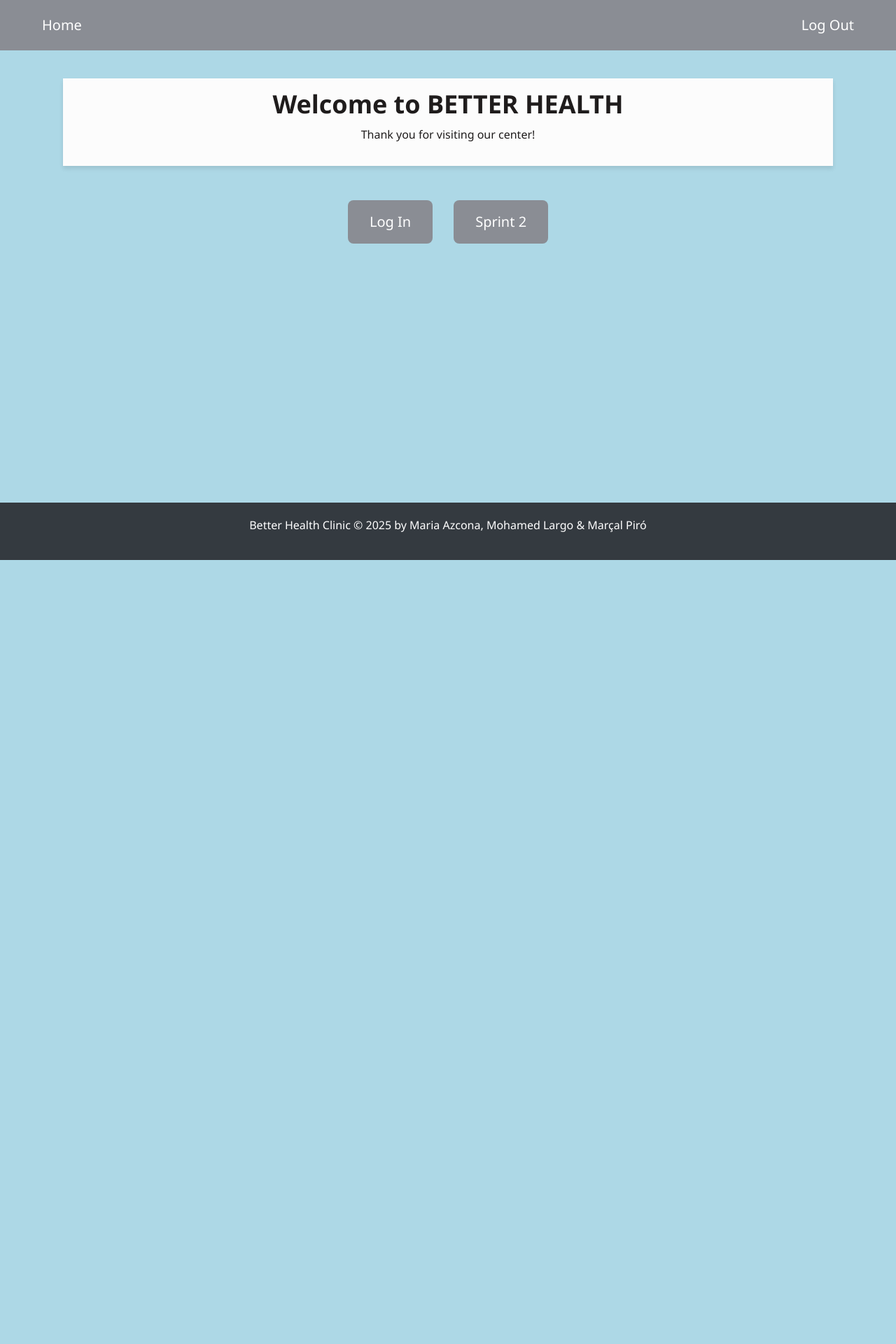
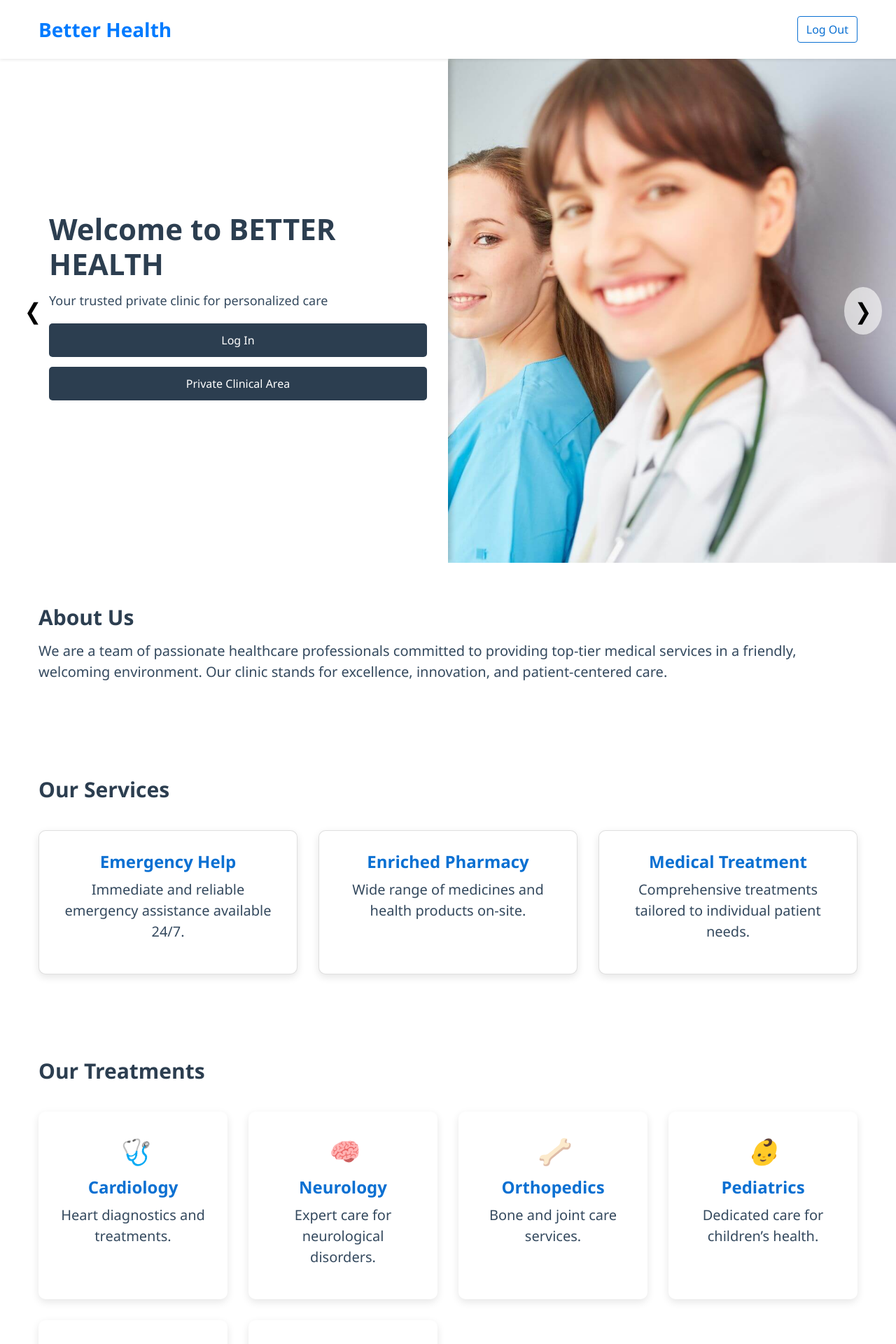
Before and after one commit to mpp44/BetterHealthProject, a Django app: page / in a window 1280 px wide. Shown: the top 1920 px of the page at 70% size. Before the commit the page ends 800 px from the top, so only its background shows below. Run offline with Django 5.2, Linux system fonts and the light colour scheme; the visitor is signed in with stand-in values (Sample User, id 1); some libraries are stand-ins or nearby versions.

Commit message:
landing page

```diff
--- a/core/static/css/style.css
+++ b/core/static/css/style.css
@@ -1,242 +1,249 @@
-* {
-    margin: 0;
-    padding: 0;
-    box-sizing: border-box;
+
+body {
+  font-family: 'Segoe UI', Tahoma, Geneva, Verdana, sans-serif;
+  margin: 0;
+  padding: 0;
+  background: #ffffff;
+  color: #333;
 }
 
-html, body {
-    font-family: 'Segoe UI', Tahoma, Geneva, Verdana, sans-serif;
-    background-color: lightblue;
-    color: #333;
-    line-height: 1.6;
-    height: 100%;
-    margin: 0;
-    display: flex;
-    flex-direction: column;
+.section {
+  padding: 60px 20px;
 }
 
 .container {
-    flex: 1;
-    padding: 20px;
+  max-width: 1200px;
+  margin: 0 auto;
 }
 
-header {
-    background-color: #fcfcfc;
-    color: #1f1c1c;
-    padding: 15px 0;
-    text-align: center;
-    box-shadow: 0 4px 6px rgba(0, 0, 0, 0.1);
+.container h2{
+  font-size: 30px;
+  margin-bottom: 15px;
+  color: #2c3e50;
+  font-weight: bold;
 }
 
-header h1 {
-    font-size: 36px;
-    font-weight: bold;
-    margin-bottom: 10px;
+.container p{
+  font-size: 20px;
+  margin-bottom: 15px;
+  color: #34495e;
+}
+
+
+.hero-carousel {
+  position: relative;
+  overflow: hidden;
+  height: 90vh;
+}
+
+.carousel {
+  position: relative;
+  height: 100%;
+}
+
+.carousel-item {
+  display: none;
+  position: absolute;
+  top: 0;
+  left: 0;
+  width: 100%;
+  height: 100%;
+  background-size: cover;
+  background-position: center;
+  transition: opacity 1s ease-in-out;
+}
+
+.carousel-item.active {
+  display: block;
+  position: relative;
+  z-index: 1;
+}
+
+
+.carousel-content {
+  position: absolute;
+  top: 0;
+  left: 0;
+  width: 50%;
+  height: 100%;
+  background-color: #FFFFFF;
+  padding: 30px;
+  display: flex;
+  flex-direction: column;
+  justify-content: center;
+  box-shadow: 4px 0 8px rgba(0,0,0,0.2);
+}
+
+.carousel-content h1 {
+  font-size: 42px;
+  margin-bottom: 15px;
+  margin-left: 40px;
+  color: #2c3e50;
+  font-weight: bold;
+}
+
+.carousel-content p {
+  font-size: 18px;
+  margin-bottom: 20px;
+  margin-left: 40px;
+  color: #34495e;
+  line-height: 1.4;
+}
+
+.carousel-content .btn {
+  display: inline-block;
+  background-color: #2c3e50;
+  color: #fff;
+  padding: 12px 25px;
+  margin-left: 40px;
+  margin-bottom: 14px;
+  border: none;
+  border-radius: 5px;
+  font-size: 16px;
+  text-decoration: none;
+  transition: background-color 0.3s ease;
+  cursor: pointer;
+}
+
+.carousel-content .btn:hover {
+  background-color: #34495e;
+}
+
+.carousel-btn {
+  position: absolute;
+  top: 50%;
+  transform: translateY(-50%);
+  font-size: 2rem;
+  background: rgba(255,255,255,0.6);
+  border: none;
+  padding: 10px 15px;
+  cursor: pointer;
+  z-index: 10;
+  border-radius: 50%;
+}
+
+.carousel-btn.prev {
+  left: 20px;
+}
+
+.carousel-btn.next {
+  right: 20px;
+}
+
+.grid {
+  display: grid;
+  grid-template-columns: repeat(auto-fit, minmax(250px, 1fr));
+  gap: 30px;
+  margin-top: 40px;
+}
+
+.card, .treatment-card, .stat {
+  background: #fff;
+  padding: 30px;
+  border-radius: 10px;
+  box-shadow: 0 4px 12px rgba(0,0,0,0.1);
+  text-align: center;
+}
+
+.card h3, .treatment-card h4, .stat h3 {
+  font-size: 24px;
+  font-weight: bold;
+  margin-bottom: 10px;
+  color: #0b70d2;
+}
+
+.card p, .treatment-card p, .stat p {
+  font-size: 20px;
+  margin-bottom: 15px;
+  color: #34495e;
+}
+
+.icon {
+  font-size: 36px;
+  margin-bottom: 10px;
+  display: block;
+}
+
+.more-treatments {
+  text-align: center;
+  margin-top: 30px;
+  font-style: italic;
+  color: #666;
+}
+
+
+form input, form textarea {
+  width: 100%;
+  padding: 15px;
+  margin-bottom: 20px;
+  border: 1px solid #ccc;
+  border-radius: 8px;
+  font-size: 16px;
+}
+
+form button.btn2 {
+  background-color: #0b70d2;
+  color: white;
+  border: none;
+  padding: 15px 25px;
+  border-radius: 8px;
+  font-size: 18px;
+  cursor: pointer;
+  transition: background-color 0.3s;
+}
+
+form button.btn2:hover {
+  background-color: #0565cb;
+}
+
+
+@media (max-width: 768px) {
+  .carousel-content h1 {
+    font-size: 32px;
+  }
+  .carousel-content p {
+    font-size: 16px;
+  }
 }
 
 .navbar {
-    margin-bottom: 20px;
-    background-color: #8a8d94;
-    padding: 10px;
+  position: sticky;
+  top: 0;
+  z-index: 1030;
+  background-color: white;
+  transition: box-shadow 0.3s ease-in-out;
 }
 
-.navbar a {
-    color: #fff;
-    text-decoration: none;
-    padding: 10px 20px;
-    margin: 0 15px;
-    border-radius: 5px;
-    font-size: 20px;
-    transition: background-color 0.3s;
-    display: inline-block;
+
+.navbar-brand {
+  font-size: 28px;
 }
 
-.navbar a:hover {
-    background-color: #e7c352;
-    color: #fff;
+
+.btn-outline-primary {
+  border-color: #0b70d2;
+  color: #0b70d2;
 }
 
-form button[type="submit"].navbar {
-    padding: 10px 20px;
-    margin: 0 15px;
-    text-decoration: none;
-    font-size: 20px;
-    background-color: inherit;
-    border: none;
-    color: #fff;
-    border-radius: 5px;
-    transition: background-color 0.3s;
-    display: inline-block;
+.btn-outline-primary:hover {
+  background-color: #0b70d2;
+  color: white;
 }
 
-form button[type="submit"].navbar:hover {
-    background-color: #e7c352;
+
+.footer {
+  background-color: #1c1f24;
+  font-size: 20px;
+  color: #ffffff;
 }
 
-.card {
-    border: none;
-    background-color: #fff;
-    overflow: hidden;
-    margin-top: 30px;
-    transition: transform 0.3s ease, box-shadow 0.3s ease;
+.footer small {
+  color: #ffffff;
+  font-size: 16px;
 }
 
-.card:hover {
-    transform: translateY(-10px);
-    box-shadow: 0 8px 24px rgba(0, 0, 0, 0.2);
+
+.container .mb-1{
+    font-weight: bold;
+    color: #ffffff;
 }
-
-.card-body {
-    padding: 20px;
-    text-align: center;
-}
-
-.card-title {
-    font-size: 28px;
-    font-weight: bold;
-    margin-bottom: 15px;
-    color: #333;
-}
-
-.card-text {
-    font-size: 20px;
-    color: #666;
-    margin-bottom: 20px;
-}
-
-.card-body a {
-    display: inline-block;
-    padding: 12px 25px;
-    background-color: #28a745;
-    color: #fff;
-    text-decoration: none;
-    border-radius: 5px;
-    font-size: 18px;
-    transition: background-color 0.3s ease;
-}
-
-.card-body a:hover {
-    background-color: #338a44;
-    color: black;
-}
-
-.footer {
-    background-color: #343a40;
-    color: #fff;
-    text-align: center;
-    padding: 20px 0;
-    position: relative;
-    bottom: 0;
-    width: 100%;
-}
-
-.footer-text {
-    font-size: 14px;
-    color: #aaa;
-    padding: 10px;
-}
-
-.btn {
-    display: inline-block;
-    padding: 15px 30px;
-    margin: 15px;
-    background-color: #8a8d94;
-    color: white;
-    text-decoration: none;
-    border-radius: 8px;
-    font-size: 20px;
-    text-align: center;
-    transition: background-color 0.3s ease, transform 0.3s ease;
-}
-
-.btn:hover {
-    background-color: #e7c352;
-    transform: translateY(-2px);
-}
-
-.button-container {
-    display: flex;
-    justify-content: center;
-    align-items: center;
-    height: 20vh;
-    flex-direction: row;
-    text-align: center;
-}
-
-.card2 {
-    background: lightblue;
-    border: none;
-    max-width: 1000px;
-    width: 200%;
-}
-
-h2 {
-    font-weight: bold;
-}
-
-form input {
-    width: 100%;
-    padding: 10px;
-    margin: 5px 0;
-    border: 1px solid #ced4da;
-    border-radius: 5px;
-}
-
-.btn2 {
-    background-color: #007bff;
-    border: none;
-    padding: 10px;
-    font-size: 18px;
-    transition: 0.3s;
-}
-
-.btn2:hover {
-    background-color: #0565cb;
-    transform: translateY(-1px);
-}
-
-.text-decoration-none {
-    color: #007bff;
-}
-
-.text-decoration-none:hover {
-    text-decoration: underline;
-}
-
-.btn-delete {
-    background-color: #dc3545;
-    color: white;
-    font-weight: bold;
-    padding: 10px 20px;
-    border-radius: 5px;
-    font-size: 16px;
-    transition: background-color 0.3s, transform 0.2s;
-    cursor: pointer;
-}
-
-.btn-delete:hover {
-    background-color: #c22132;
-    transform: scale(1.05);
-}
-
-.btn-delete:active {
-    transform: scale(0.95);
-}
-
-.btn3 {
-    display: inline-block;
-    padding: 15px 30px;
-    margin: 15px;
-    background-color: #0b70d2;
-    color: white;
-    text-decoration: none;
-    border-radius: 8px;
-    font-size: 20px;
-    text-align: center;
-    transition: background-color 0.3s ease, transform 0.3s ease;
-}
-
-.btn3:hover {
-    background-color: #0565cb;
-    transform: translateY(-2px);
-}
--- a/core/templates/base.html
+++ b/core/templates/base.html
@@ -10,32 +10,63 @@
   <link rel="icon" type="image/x-icon" href="{% static 'images/favicon.ico' %}">
 </head>
 <body>
-<nav class="navbar navbar-expand-lg">
-    <div class="container-fluid">
-        <a class="navbar-brand" href="{% url 'home' %}">Home</a>
-        <div class="collapse navbar-collapse">
-            <ul class="navbar-nav ml-auto">
+  <nav class="navbar navbar-light bg-white shadow-sm py-3">
+    <div class="container d-flex justify-content-between align-items-center">
+      <a class="navbar-brand font-weight-bold text-primary" href="{% url 'home' %}">Better Health</a>
       {% if user.is_authenticated %}
-                <li class="nav-item">
       <form method="post" action="{% url 'logout' %}">
         {% csrf_token %}
-                        <button type="submit" class="navbar">Log Out</button>
+        <button type="submit" class="btn btn-outline-primary ml-2">Log Out</button>
       </form>
-                </li>
       {% else %}
-                <!--<li class="nav-item"><a class="navbar" href="{% url 'login' %}">Log In</a></li>-->
-                <li class="nav-item"><a class="navbar" href="{% url 'signup' %}">Sign Up</a></li>
+      <a class="btn btn-primary" href="{% url 'signup' %}">Sign Up</a>
       {% endif %}
-            </ul>
-        </div>
     </div>
   </nav>
 
   {% block content %}
   {% endblock %}
 
-<div class="footer">
-    <p>Better Health Clinic &copy; 2025 by Maria Azcona, Mohamed Largo & Marçal Piró</p>
+  <footer class="footer bg-dark text-white text-center py-4 mt-5">
+    <div class="container">
+      <p class="mb-1">Better Health Clinic &copy; 2025</p>
+      <small>Desarrollado por Maria Azcona, Mohamed Largo & Marçal Piró</small>
     </div>
+  </footer>
+
+  <script> document.addEventListener("DOMContentLoaded", function () {
+    const items = document.querySelectorAll('.carousel-item');
+    const prevBtn = document.querySelector('.carousel-btn.prev');
+    const nextBtn = document.querySelector('.carousel-btn.next');
+    let current = 0;
+    let autoplayInterval;
+
+    if (items.length === 0) return;
+
+    function showItem(index) {
+      items.forEach((item, i) => {
+        item.classList.remove('active');
+        if (i === index) item.classList.add('active');
+      });
+    }
+
+    function nextItem() {
+      current = (current + 1) % items.length;
+      showItem(current);
+    }
+
+    function prevItem() {
+      current = (current - 1 + items.length) % items.length;
+      showItem(current);
+    }
+
+    if (nextBtn && prevBtn) {
+      nextBtn.addEventListener('click', nextItem);
+      prevBtn.addEventListener('click', prevItem);
+    }
+
+    // Iniciar autoplay
+    autoplayInterval = setInterval(nextItem, 4000);
+  }); </script>
 </body>
 </html>
--- a/core/templates/index.html
+++ b/core/templates/index.html
@@ -1,16 +1,146 @@
 {% extends "base.html" %}
+{% block content %}
 
-{% block content %}
-<div class="container">
-    <header>
+
+<section class="hero-carousel">
+  <div class="carousel">
+    <div class="carousel-item active" style="background-image: url('/static/images/carousel/slide1.jpg');">
+      <div class="carousel-content">
         <h1>Welcome to BETTER HEALTH</h1>
-        <p>Thank you for visiting our center!</p>
-    </header>
+        <p>Your trusted private clinic for personalized care</p>
+        <a href="{% url 'patient' %}" class="btn">Log In</a>
+        <a href="{% url 'mock' %}" class="btn">Private Clinical Area</a>
+      </div>
+    </div>
+    <div class="carousel-item" style="background-image: url('/static/images/carousel/slide2.jpg');">
+      <div class="carousel-content">
+        <h1>Professional Medical Staff</h1>
+        <p>Our experts provide top-notch medical assistance</p>
+        <a href="{% url 'patient' %}" class="btn">Log In</a>
+        <a href="{% url 'mock' %}" class="btn">Private Clinical Area</a>
+      </div>
+    </div>
+    <div class="carousel-item" style="background-image: url('/static/images/carousel/slide3_1.jpg');">
+      <div class="carousel-content">
+        <h1>Advanced Technology</h1>
+        <p>Equipped with modern diagnostic and treatment tools</p>
+        <a href="{% url 'patient' %}" class="btn">Log In</a>
+        <a href="{% url 'mock' %}" class="btn">Private Clinical Area</a>
+      </div>
+    </div>
+    <div class="carousel-item" style="background-image: url('/static/images/carousel/slide4_1.jpg');">
+      <div class="carousel-content">
+        <h1>Comfort & Care</h1>
+        <p>We ensure a comfortable and compassionate environment</p>
+        <a href="{% url 'patient' %}" class="btn">Log In</a>
+        <a href="{% url 'mock' %}" class="btn">Private Clinical Area</a>
+      </div>
+    </div>
+    <button class="carousel-btn prev">&#10094;</button>
+    <button class="carousel-btn next">&#10095;</button>
+  </div>
+</section>
 
-    <div class="button-container">
-        <a href="{% url 'patient' %}" class="btn">Log In</a>
-        <a href="{% url 'mock' %}" class="btn">Sprint 2</a>
+<section class="about-us section">
+  <div class="container">
+    <h2>About Us</h2>
+    <p>We are a team of passionate healthcare professionals committed to providing top-tier medical services in a friendly, welcoming environment. Our clinic stands for excellence, innovation, and patient-centered care.</p>
+  </div>
+</section>
+
+<section class="services section">
+  <div class="container">
+    <h2>Our Services</h2>
+    <div class="grid">
+      <div class="card">
+        <h3>Emergency Help</h3>
+        <p>Immediate and reliable emergency assistance available 24/7.</p>
+      </div>
+      <div class="card">
+        <h3>Enriched Pharmacy</h3>
+        <p>Wide range of medicines and health products on-site.</p>
+      </div>
+      <div class="card">
+        <h3>Medical Treatment</h3>
+        <p>Comprehensive treatments tailored to individual patient needs.</p>
+      </div>
     </div>
+  </div>
+</section>
 
-</div>
+<section class="treatments section">
+  <div class="container">
+    <h2>Our Treatments</h2>
+    <div class="grid treatments-grid">
+      <div class="treatment-card">
+        <i class="icon">🩺</i>
+        <h4>Cardiology</h4>
+        <p>Heart diagnostics and treatments.</p>
+      </div>
+      <div class="treatment-card">
+        <i class="icon">🧠</i>
+        <h4>Neurology</h4>
+        <p>Expert care for neurological disorders.</p>
+      </div>
+      <div class="treatment-card">
+        <i class="icon">🦴</i>
+        <h4>Orthopedics</h4>
+        <p>Bone and joint care services.</p>
+      </div>
+      <div class="treatment-card">
+        <i class="icon">👶</i>
+        <h4>Pediatrics</h4>
+        <p>Dedicated care for children’s health.</p>
+      </div>
+      <div class="treatment-card">
+        <i class="icon">🦷</i>
+        <h4>Dentistry</h4>
+        <p>Comprehensive dental treatments.</p>
+      </div>
+      <div class="treatment-card">
+        <i class="icon">👁️</i>
+        <h4>Ophthalmology</h4>
+        <p>Vision and eye health services.</p>
+      </div>
+    </div>
+    <p class="more-treatments">...and more</p>
+  </div>
+</section>
+
+<section class="clinic-stats section">
+  <div class="container">
+    <h2>Clinic in Numbers</h2>
+    <div class="grid stats-grid">
+      <div class="stat">
+        <h3>20+</h3>
+        <p>Specialist Doctors</p>
+      </div>
+      <div class="stat">
+        <h3>50+</h3>
+        <p>Private Rooms</p>
+      </div>
+      <div class="stat">
+        <h3>10+</h3>
+        <p>Years of Experience</p>
+      </div>
+      <div class="stat">
+        <h3>5000+</h3>
+        <p>Happy Patients</p>
+      </div>
+    </div>
+  </div>
+</section>
+
+<section class="contact section">
+  <div class="container">
+    <h2>Contact Us</h2>
+    <form>
+      <input type="text" placeholder="Your Name" required>
+      <input type="email" placeholder="Your Email" required>
+      <textarea placeholder="Your Message" rows="5" required></textarea>
+      <button type="submit" class="btn2">Send Message</button>
+    </form>
+  </div>
+</section>
+
 {% endblock %}
```
Also changed, not shown: core/static/images/carousel/slide1.jpg (added), core/static/images/carousel/slide2.jpg (added), core/static/images/carousel/slide3_1.jpg (added), core/static/images/carousel/slide4_1.jpg (added). Lines whose indentation alone changed are shown as unchanged.
